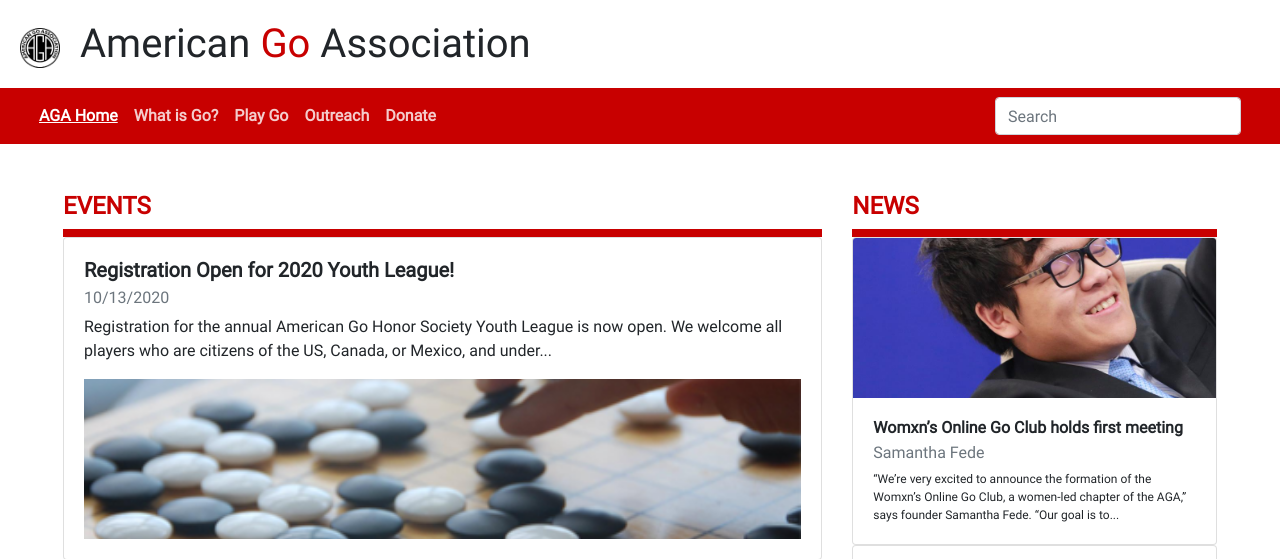
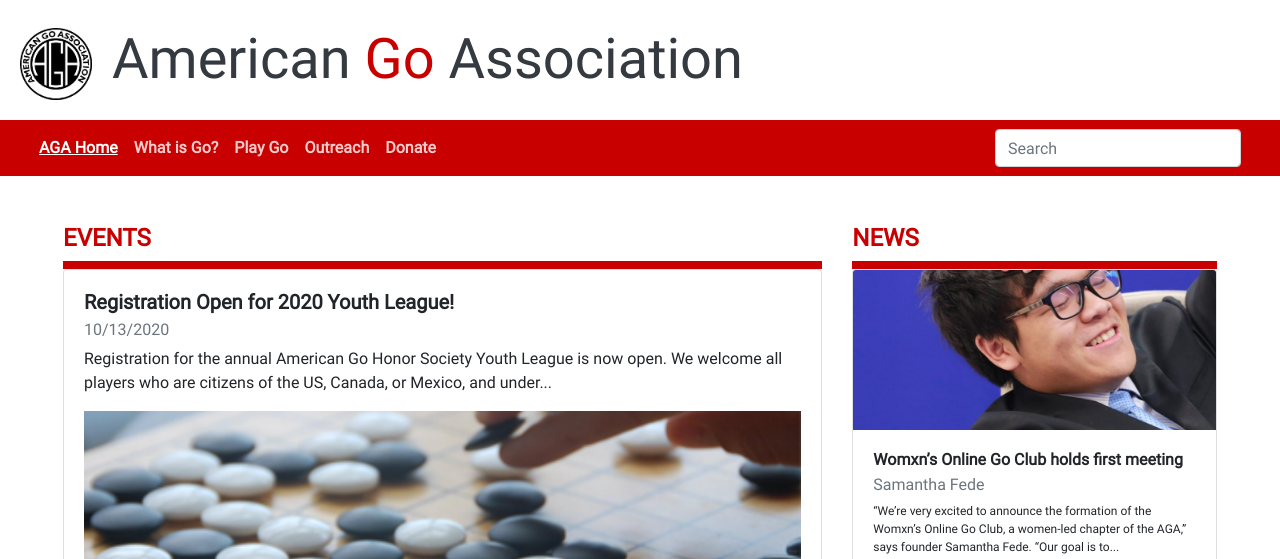
Before and after one commit to melissa-z/american-go-association, a PHP site: page / in a window 1280 px wide. Shown: the top 559 px of the page. Run offline with PHP 8.4, Linux system fonts and the light colour scheme.

Commit message:
make header and logo responsive

```diff
--- a/index.css
+++ b/index.css
@@ -30,6 +30,29 @@ body {
     padding: 20px 20px 20px 20px;
     width: 5em;
     height: 5em;
+}
+
+h1 {
+    font-size: 1.5rem;
+    color: #343a40;
+}
+
+/* Small devices (landscape phones, 544px and up) */
+@media (min-width: 544px) {
+  h1 {font-size: 2.5rem;}
+  .logo {width: 6em; height: 6em;}
+}
+
+/* Medium devices (tablets, 768px and up) The navbar toggle appears at this breakpoint */
+@media (min-width: 768px) {
+  h1 {font-size: 3rem;}
+  .logo {width: 6.5em; height: 6.5em;}
+}
+
+/* Large devices (desktops, 992px and up) */
+@media (min-width: 992px) {
+  h1 {font-size: 3.5rem;}
+  .logo {width: 7em; height: 7em;}
 }
 
 h4 {
```
